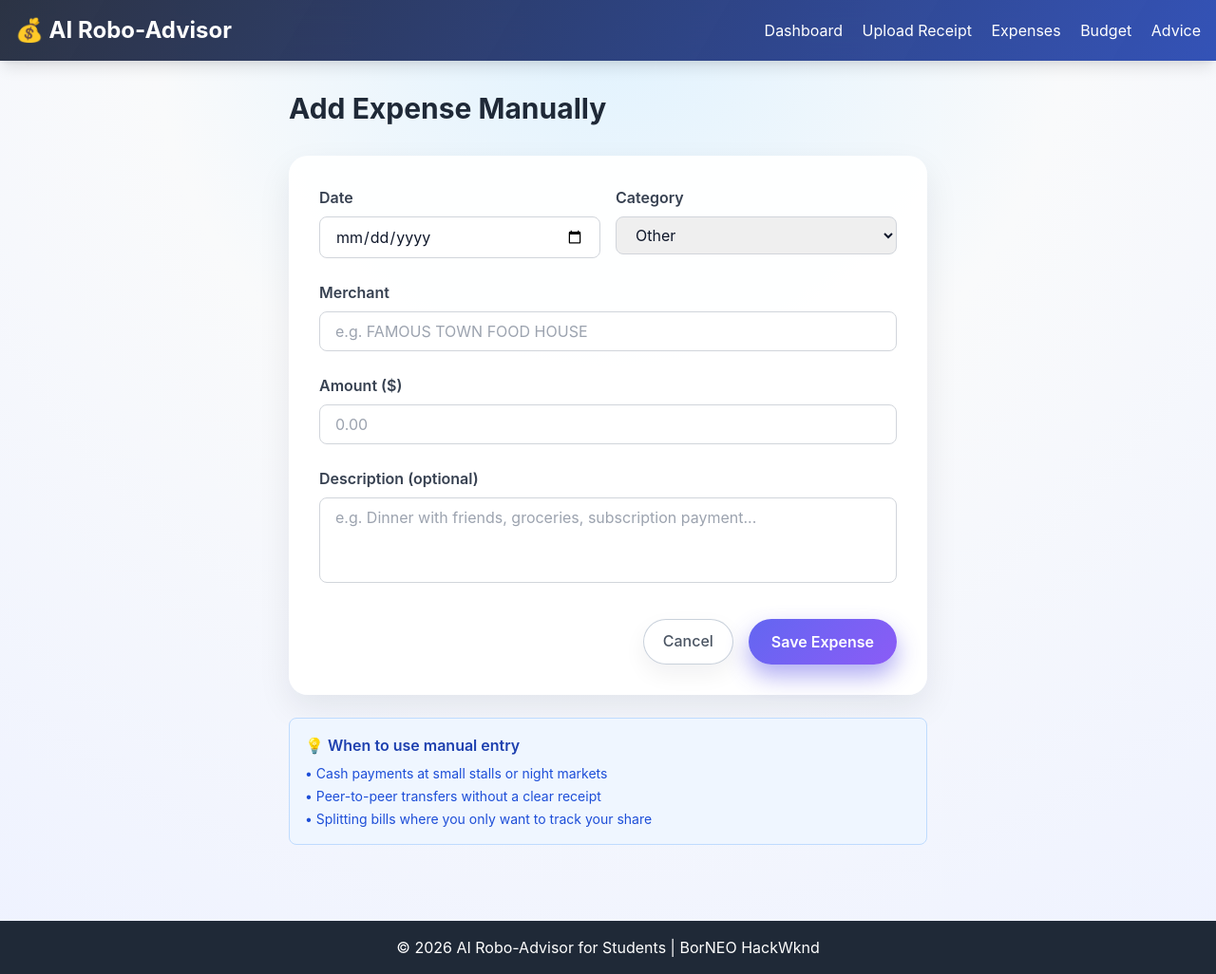
After one commit to vincentlee001804/roboadvisor, a Flask app: template templates/add_expense.html in a window 1280 px wide. The commit adds this page. Shown: the whole page at 95% size. Run offline with Flask 3, Linux system fonts and the light colour scheme; the template is opened without the code that fills it: most values are stand-ins (such as "Sample title", 1, 10 or a date in 2020).

Commit message:
Add manual expense entry and improve add buttons
- Introduce /add-expense route and form for manual entry
- Wire manual entry into Dashboard, Expenses, and Upload pages
- Keep consistent iOS-style buttons for all add actions

```diff
--- a/app.py
+++ b/app.py
@@ -232,6 +232,63 @@ def expenses():
             exp['date'] = datetime.fromtimestamp(exp['date'].timestamp())
 
     return render_template('expenses.html', expenses=expenses)
+
+@app.route('/add-expense', methods=['GET', 'POST'])
+def add_expense():
+    """Manually add an expense (for cases with no receipt)"""
+    if not firebase:
+        flash('Firebase not configured. Please set up Firebase.', 'error')
+        return redirect(url_for('setup'))
+
+    user = firebase.get_first_user()
+    if not user:
+        return redirect(url_for('setup'))
+
+    if request.method == 'POST':
+        merchant = request.form.get('merchant', '').strip()
+        amount_raw = request.form.get('amount', '0').strip()
+        category = request.form.get('category', 'Other')
+        date_str = request.form.get('date', '').strip()
+        description = request.form.get('description', '').strip()
+
+        # Basic validation
+        try:
+            amount = float(amount_raw)
+        except ValueError:
+            flash('Please enter a valid amount.', 'error')
+            return redirect(url_for('add_expense'))
+
+        if not merchant:
+            flash('Please enter a merchant name.', 'error')
+            return redirect(url_for('add_expense'))
+
+        # Parse date (default to today)
+        try:
+            expense_date = datetime.strptime(date_str, '%Y-%m-%d') if date_str else datetime.now()
+        except Exception:
+            expense_date = datetime.now()
+
+        # Create expense in Firebase
+        try:
+            firebase.create_expense(
+                user_id=user['id'],
+                merchant=merchant,
+                amount=amount,
+                category=category,
+                date=expense_date,
+                description=description,
+                receipt_image=None,
+                items=None
+            )
+            flash('Expense added successfully.', 'success')
+            return redirect(url_for('expenses'))
+        except Exception as e:
+            flash(f'Error adding expense: {str(e)}', 'error')
+            return redirect(url_for('add_expense'))
+
+    # GET: show form with default date = today
+    today = datetime.now().strftime('%Y-%m-%d')
+    return render_template('add_expense.html', today=today)
 
 @app.route('/expenses/save', methods=['POST'])
 def save_expense():
--- /dev/null
+++ b/templates/add_expense.html
@@ -0,0 +1,88 @@
+{% extends "base.html" %}
+
+{% block title %}Add Expense - AI Robo-Advisor{% endblock %}
+
+{% block content %}
+<div class="max-w-2xl mx-auto">
+    <h2 class="text-3xl font-bold text-gray-800 mb-8">Add Expense Manually</h2>
+
+    <div class="soft-card p-8">
+        <form method="POST" class="space-y-6">
+            <div class="grid grid-cols-1 md:grid-cols-2 gap-4">
+                <div>
+                    <label class="block text-gray-700 font-semibold mb-2" for="date">Date</label>
+                    <input type="date"
+                           id="date"
+                           name="date"
+                           value="{{ today }}"
+                           class="w-full border border-gray-300 rounded-lg px-4 py-2 focus:ring-2 focus:ring-purple-500 focus:border-transparent"
+                           required>
+                </div>
+                <div>
+                    <label class="block text-gray-700 font-semibold mb-2" for="category">Category</label>
+                    <select id="category"
+                            name="category"
+                            class="w-full border border-gray-300 rounded-lg px-4 py-2 focus:ring-2 focus:ring-purple-500 focus:border-transparent"
+                            required>
+                        <option value="Food">Food</option>
+                        <option value="Transportation">Transportation</option>
+                        <option value="Shopping">Shopping</option>
+                        <option value="Entertainment">Entertainment</option>
+                        <option value="Bills">Bills</option>
+                        <option value="Other" selected>Other</option>
+                    </select>
+                </div>
+            </div>
+
+            <div>
+                <label class="block text-gray-700 font-semibold mb-2" for="merchant">Merchant</label>
+                <input type="text"
+                       id="merchant"
+                       name="merchant"
+                       placeholder="e.g. FAMOUS TOWN FOOD HOUSE"
+                       class="w-full border border-gray-300 rounded-lg px-4 py-2 focus:ring-2 focus:ring-purple-500 focus:border-transparent"
+                       required>
+            </div>
+
+            <div>
+                <label class="block text-gray-700 font-semibold mb-2" for="amount">Amount ($)</label>
+                <input type="number"
+                       id="amount"
+                       name="amount"
+                       step="0.01"
+                       min="0"
+                       placeholder="0.00"
+                       class="w-full border border-gray-300 rounded-lg px-4 py-2 focus:ring-2 focus:ring-purple-500 focus:border-transparent"
+                       required>
+            </div>
+
+            <div>
+                <label class="block text-gray-700 font-semibold mb-2" for="description">Description (optional)</label>
+                <textarea id="description"
+                          name="description"
+                          rows="3"
+                          placeholder="e.g. Dinner with friends, groceries, subscription payment..."
+                          class="w-full border border-gray-300 rounded-lg px-4 py-2 focus:ring-2 focus:ring-purple-500 focus:border-transparent resize-none"></textarea>
+            </div>
+
+            <div class="flex justify-end space-x-4 pt-2">
+                <a href="{{ url_for('expenses') }}" class="secondary-btn">
+                    Cancel
+                </a>
+                <button type="submit" class="primary-btn">
+                    Save Expense
+                </button>
+            </div>
+        </form>
+    </div>
+
+    <div class="mt-6 bg-blue-50 border border-blue-200 rounded-lg p-4">
+        <h3 class="font-semibold text-blue-800 mb-2">💡 When to use manual entry</h3>
+        <ul class="text-sm text-blue-700 space-y-1">
+            <li>• Cash payments at small stalls or night markets</li>
+            <li>• Peer-to-peer transfers without a clear receipt</li>
+            <li>• Splitting bills where you only want to track your share</li>
+        </ul>
+    </div>
+</div>
+{% endblock %}
```
Also changed, not shown: templates/dashboard.html (+8 -3 lines), templates/expenses.html (+8 -3 lines), templates/upload.html (+6 -1 lines).
